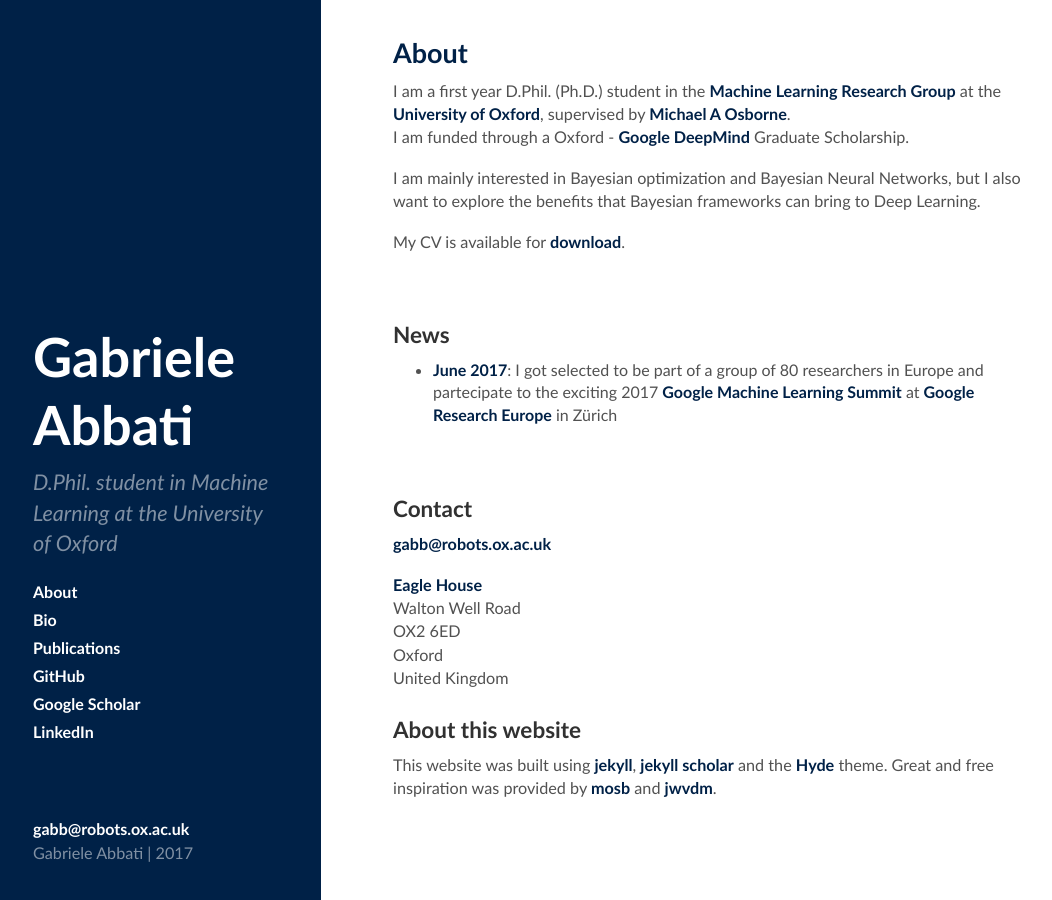
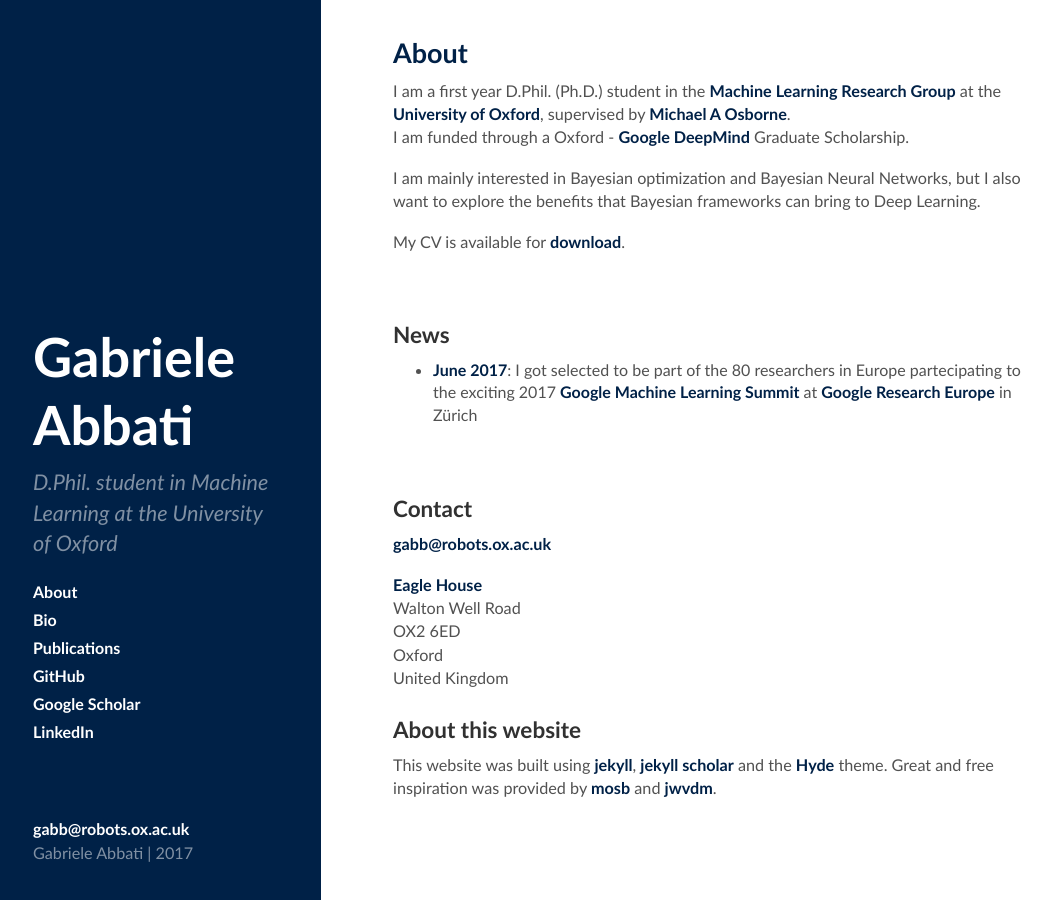
Before and after one commit to gabb7/robots_gabb, a Jekyll site: the page built from index.html, in a window 1280 px wide. Shown: the whole page, without its empty margins (3-1055 px from the left). Built offline with Jekyll 4.4.1, drawn with Linux system fonts in a browser that asks for light colours; Markdown is read by kramdown in place of the engine named in the settings; the list of posts is cut into pages by our own code.

Commit message:
Updated news

```diff
--- a/index.html
+++ b/index.html
@@ -35,7 +35,7 @@ layout: default
 </h3>
 
 <ul>
-    <li><b style="color:#002147";>June 2017</b>: I got selected to be part of a group of 80 researchers in Europe and partecipate to the exciting 2017 <b style="color:#002147";>Google Machine Learning Summit</b> at <a href="https://research.google.com/teams/gre/">Google Research Europe</a> in Zürich </li>
+    <li><b style="color:#002147";>June 2017</b>: I got selected to be part of the 80 researchers in Europe partecipating to the exciting 2017 <b style="color:#002147";>Google Machine Learning Summit</b> at <a href="https://research.google.com/teams/gre/">Google Research Europe</a> in Zürich </li>
 </ul>
 
 
```
